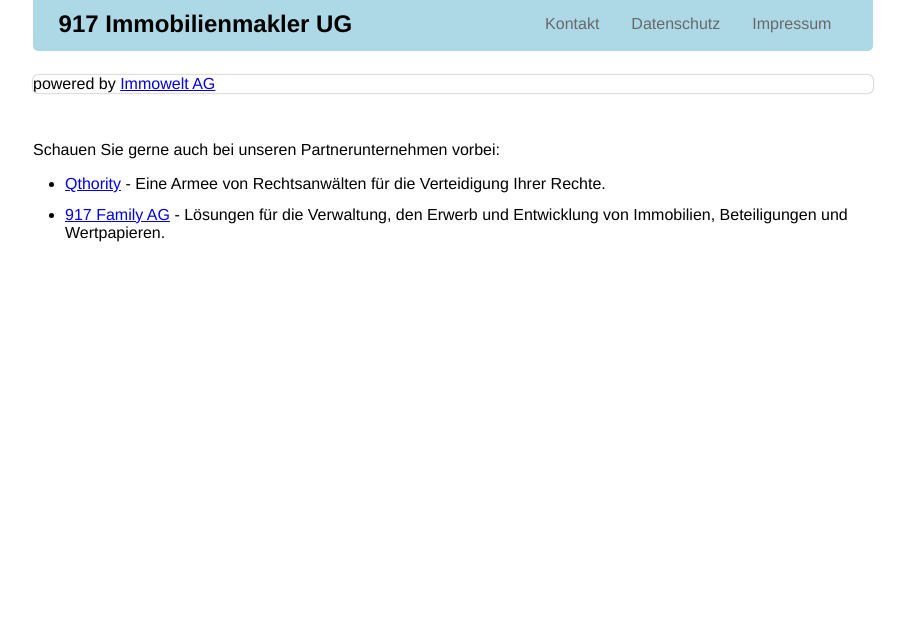
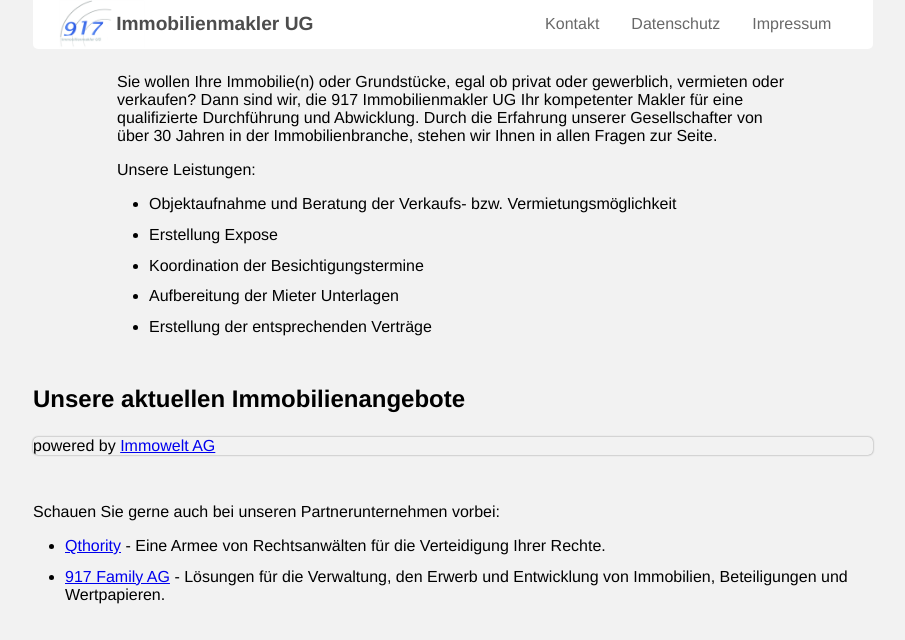
Before and after one commit to feramhq/917immobilien, a plain HTML site: page docs/index.html in a window 1280 px wide. Shown: the whole page, without its empty margins (187-1092 px from the left). Drawn offline with Linux system fonts and the light colour scheme.

Commit message:
Add introduction paragraph, add header icon

```diff
--- a/docs/index.html
+++ b/docs/index.html
@@ -7,7 +7,7 @@
 <body>
   <main>
     <nav>
-      <h1><a href="/">917 Immobilienmakler UG</a></h1>
+      <h1><a href="/">Immobilienmakler UG</a></h1>
       <a
         class='nav-link'
         href="https://www.immowelt.de/profil/917-immobilienmakler-ug#impressum"
@@ -22,6 +22,30 @@
       </a>
     </nav>
 
+    <div style="max-width: 80%; margin: auto;">
+      <p>
+      Sie wollen Ihre Immobilie(n) oder Grundstücke, egal ob privat oder gewerblich, vermieten oder verkaufen?
+      Dann sind wir, die 917 Immobilienmakler UG Ihr kompetenter Makler für eine qualifizierte Durchführung und Abwicklung.
+      Durch die Erfahrung unserer Gesellschafter von über 30 Jahren in der Immobilienbranche,
+      stehen wir Ihnen in allen Fragen zur Seite.
+      </p>
+      <p>
+      Unsere Leistungen:
+      </p>
+      <ul>
+        <li>Objektaufnahme und Beratung der Verkaufs- bzw. Vermietungsmöglichkeit</li>
+        <li>Erstellung Expose</li>
+        <li>Koordination der Besichtigungstermine</li>
+        <li>Aufbereitung der Mieter Unterlagen</li>
+        <li>Erstellung der entsprechenden Verträge</li>
+      </ul>
+    </div>
+
+    <br>
+    <br>
+
+    <section>
+      <h2>Unsere aktuellen Immobilienangebote</h2>
       <div id='iwModule'>
       <script language='javascript' type='text/javascript'>
        var guid = 'fb8812dd343a45a28b57eba097447d29';
@@ -35,6 +59,8 @@
       <noscript>Bitte aktivieren Sie Javascript.</noscript>
       <div id='iwdigetinfo'>powered by <a id='iwdigetinfolink1' rel='nofollow' href='https://www.immowelt.de'>Immowelt AG</a></div>
       </div>
+    </section>
+
 
     <p>Schauen Sie gerne auch bei unseren Partnerunternehmen vorbei:</p>
 
--- a/docs/screen.css
+++ b/docs/screen.css
@@ -9,6 +9,7 @@
 body {
   font-family: Helvetica;
   padding-bottom: 2em;
+  background-color: hsl(0,0%,95%);
 }
 
 hr {
@@ -30,6 +31,24 @@ li {
   margin-bottom: 0.8em;
 }
 
+/*h1 a {
+  position: relative;
+  left: -9999px;
+}*/
+
+h1 {
+  padding-left: 3em;
+  background-image: url(icon.png);
+  background-repeat: no-repeat;
+  background-size: contain;
+  color: hsl(0,0%,30%);
+  font-size: 1.2rem;
+}
+
+h2 {
+  margin-bottom: 1em;
+}
+
 main {
   width: 840px;
   margin: 0 auto;
@@ -37,7 +56,7 @@ main {
 
 nav {
   width: 100%;
-  background-color: lightblue;
+  background-color: white;
   padding: 0 1.6em;
   margin-bottom: 1.5em;
   line-height: 3rem;
```
Also changed, not shown: docs/icon.png (added). Lines whose indentation alone changed are shown as unchanged.
